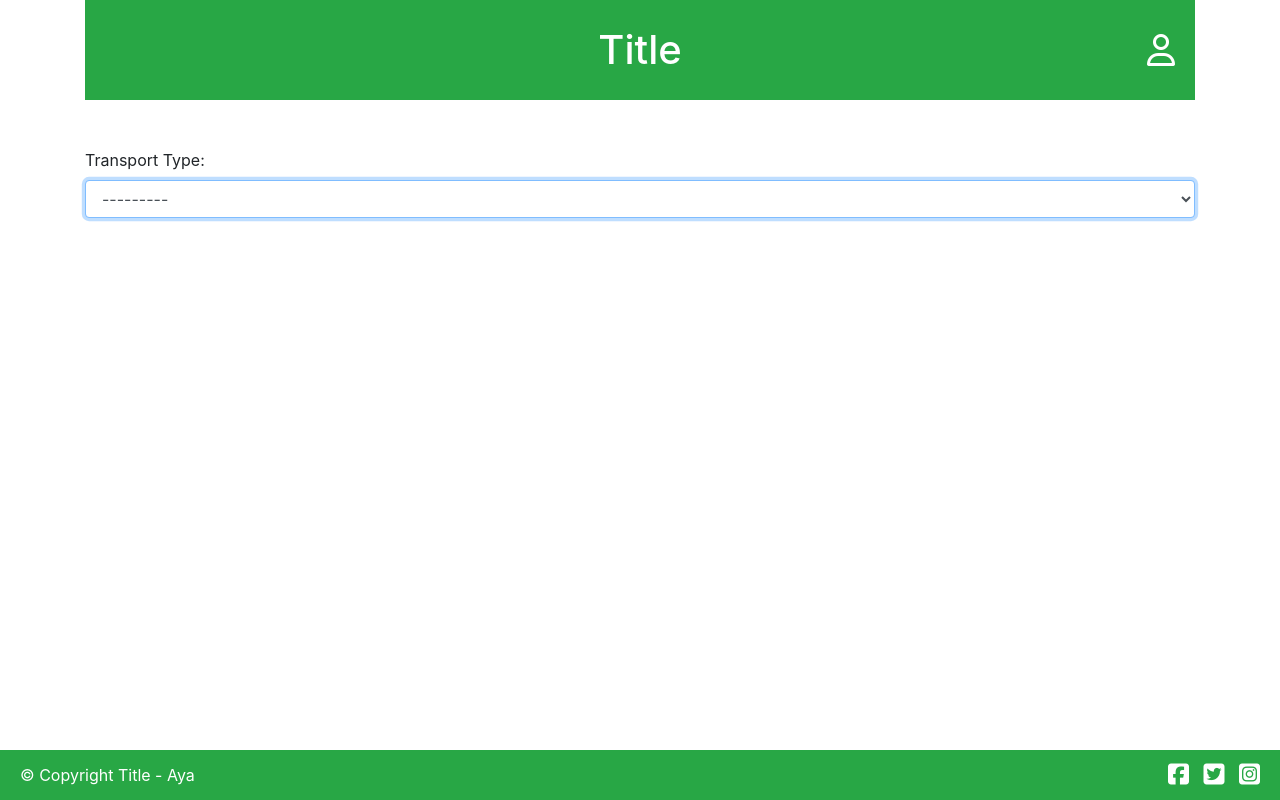
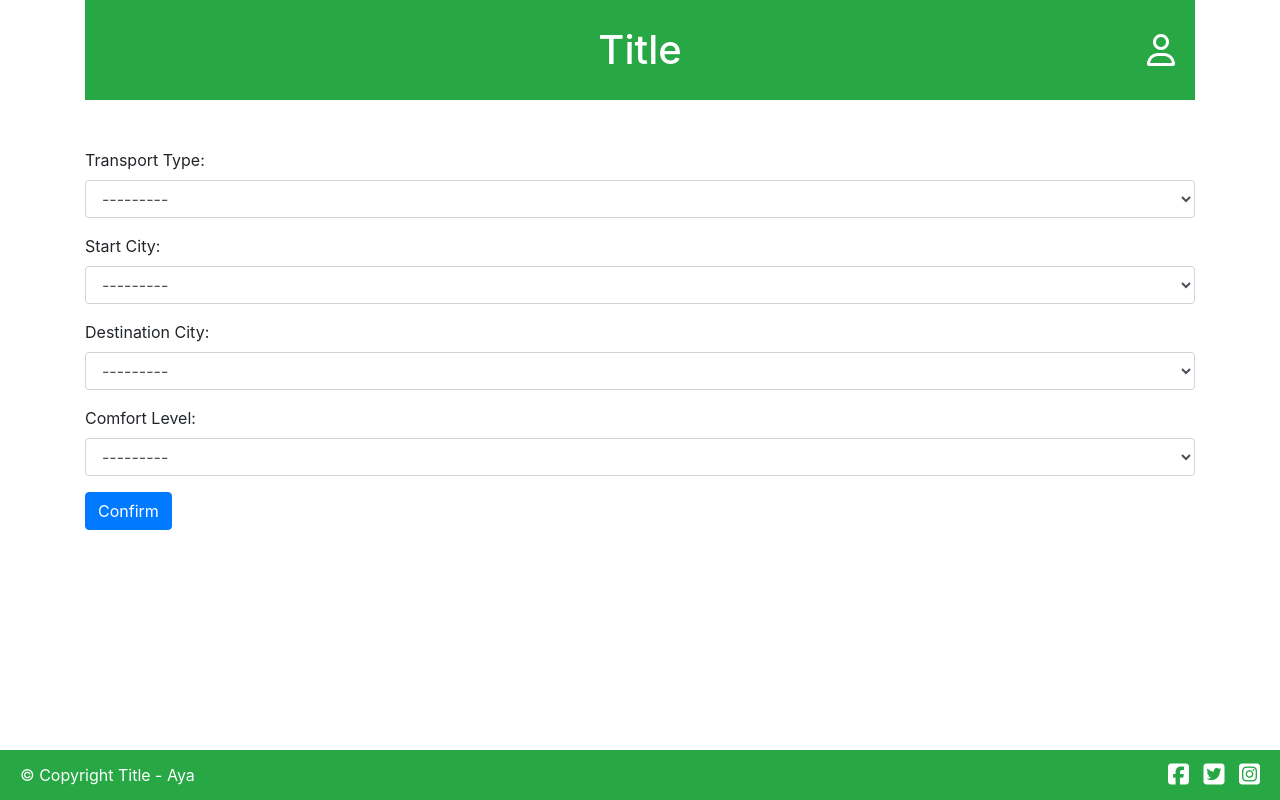
Before and after one commit to Lorddonum/Transges, a Django app: page /ticket/ in a window 1280 px wide. Run offline with Django 4.2, Linux system fonts and the light colour scheme; some libraries are stand-ins or nearby versions.

Commit message:
ticket.html email does not send

```diff
--- a/ticket_app/forms.py
+++ b/ticket_app/forms.py
@@ -23,8 +23,8 @@ class TicketForm(forms.ModelForm):
             'comfort_level',
         ]
         widgets = {
-            'transport_type': forms.Select(attrs={'class': 'form-control', 'id': 'id_transport_type'}),
-            'start_city': forms.Select(attrs={'class': 'form-control', 'id': 'id_start_city', 'placeholder': 'Start city'}),
-            'destination_city': forms.Select(attrs={'class': 'form-control', 'id': 'id_destination_city', 'placeholder': 'Destination city'}),
-            'comfort_level': forms.Select(attrs={'class': 'form-control', 'id': 'id_comfort_level', 'placeholder': 'Comfort level'}),
+            'transport_type': forms.Select(attrs={'class': 'form-control', 'name': 'transport_type', 'id': 'id_transport_type'}),
+            'start_city': forms.Select(attrs={'class': 'form-control', 'name': 'start_city', 'id': 'id_start_city', 'placeholder': 'Start city'}),
+            'destination_city': forms.Select(attrs={'class': 'form-control', 'name': 'destination_city', 'id': 'id_destination_city', 'placeholder': 'Destination city'}),
+            'comfort_level': forms.Select(attrs={'class': 'form-control', 'name': 'comfort_level', 'id': 'id_comfort_level', 'placeholder': 'Comfort level'}),
         }
--- a/ticket_app/models.py
+++ b/ticket_app/models.py
@@ -21,14 +21,14 @@ class Ticket(models.Model):
         (3, '3rd Class'),
     )
     transport_type = models.CharField(max_length=10, choices=TRANSPORT_TYPE_CHOICES, verbose_name="Transport Type")
-    start_date = models.DateTimeField(default=timezone.now, verbose_name="Start Date")
+    start_time = models.DateTimeField(default=timezone.now, verbose_name="Start Time")
     start_city = models.CharField(max_length=12, choices=START_CITY_CHOICES, verbose_name="Start City")
     destination_city = models.CharField(max_length=12, choices=START_CITY_CHOICES, verbose_name="Destination City")
     arrival_time = models.DateTimeField(verbose_name="Arrival Time")
     comfort_level = models.PositiveSmallIntegerField(choices=COMFORT_LEVEL_CHOICES, verbose_name="Comfort Level")
 
     def save(self, *args, **kwargs):
-        self.arrival_time = self.start_date + timedelta(hours=2)
+        self.arrival_time = self.start_time + timedelta(hours=2)
         super(Ticket, self).save(*args, **kwargs)
 
     def __str__(self):
--- a/ticket_app/templates/confirmation.html
+++ b/ticket_app/templates/confirmation.html
@@ -105,7 +105,7 @@
             countdownDisplay.textContent = countdown;
 
             if (countdown === 0) {
-                window.location.href = 'index.html';
+                window.location.href = '{% url 'index' %}';
             } else {
                 setTimeout(updateCountdown, 1000);
             }
--- a/ticket_app/templates/ticket.html
+++ b/ticket_app/templates/ticket.html
@@ -117,11 +117,11 @@
 
             <form class="mt-5" action="{% url 'confirmation' %}" method="POST">
                 {% csrf_token %}
-                <p>{{ form.transport_type.errors }}{{ form.transport_type.label_tag }} {{ form.transport_type }}</p>
-                <p>{{ form.start_city.errors }} {{ form.start_city }}</p>
-                <p>{{ form.destination_city.errors }} {{ form.destination_city }}</p>
-                <p>{{ form.comfort_level.errors }} {{ form.comfort_level }}</p>
-                <button type="submit" id="confirm-btn" class="btn btn-primary" style="display:none;">Confirm</button>
+                <p>{{ form.transport_type.errors }}{{ form.transport_type.label_tag }}<br>{{ form.transport_type }}</p>
+                <p>{{ form.start_city.errors }}{{ form.start_city.label_tag }}<br>{{ form.start_city }}</p>
+                <p>{{ form.destination_city.errors }}{{ form.destination_city.label_tag }}<br>{{ form.destination_city }}</p>
+                <p>{{ form.comfort_level.errors }}{{ form.comfort_level.label_tag }}<br>{{ form.comfort_level }}</p>
+                <button type="submit" id="confirm-btn" class="btn btn-primary">Confirm</button>
             </form>
         </div>
         <footer>
@@ -139,57 +139,6 @@
             </div>
         </footer>
     </div>
-    <script>
-        $(document).ready(function() {
-            function hideElements(elementIds) {
-                elementIds.forEach(function (elementId) {
-                    document.getElementById(elementId).closest('p').style.display = "none";
-                });
-            }
 
-            function showElement(elementId) {
-                document.getElementById(elementId).closest('p').style.display = "block";
-            }
-
-            document.getElementById("id_transport_type").addEventListener("change", function () {
-                if (this.value) {
-                    showElement("id_start_city");
-                } else {
-                    hideElements(["id_start_city", "id_destination_city", "id_comfort_level", "confirm-btn"]);
-                }
-            });
-
-            document.getElementById("id_start_city").addEventListener("change", function () {
-                if (this.value) {
-                    showElement("id_destination_city");
-                } else {
-                    hideElements(["id_destination_city", "id_comfort_level", "confirm-btn"]);
-                }
-            });
-
-            document.getElementById("id_destination_city").addEventListener("change", function () {
-                if (this.value) {
-                    showElement("id_comfort_level");
-                } else {
-                    hideElements(["id_comfort_level", "confirm-btn"]);
-                }
-            });
-
-            document.getElementById("id_comfort_level").addEventListener("change", function () {
-                if (this.value) {
-                    document.getElementById("confirm-btn").style.display = "block";
-                } else {
-                    document.getElementById("confirm-btn").style.display = "none";
-                }
-            });
-
-            const firstField = document.getElementById("id_transport_type");
-            firstField.focus();
-
-            // Hide form elements initially
-            hideElements(["id_start_city","id_destination_city", "id_comfort_level", "confirm-btn"]);
-        });
-
-    </script>
 </body>
 </html>
--- a/ticket_app/views.py
+++ b/ticket_app/views.py
@@ -1,3 +1,4 @@
+from django.core.mail import send_mail
 from django.shortcuts import render, redirect
 from .forms import CustomUserCreationForm, TicketForm
 from django.contrib.auth.forms import AuthenticationForm
@@ -8,6 +9,23 @@ def ticket(request):
         form = TicketForm(request.POST)
         if form.is_valid():
             form.save()
+            if request.user.is_authenticated:
+                # Prepare email
+                subject = 'Ticket booked.'
+                message = f"""Ticket booked.
+                Transport type: {ticket.transport_type}
+                Start time: {ticket.start_time}
+                Arrival time: {ticket.arrival_time}
+                Start city: {ticket.start_city}
+                Destination city: {ticket.destination_city}
+                Comfort level: {ticket.comfort_level}
+                Thank you for choosing Transges!"""
+
+                recipient = request.user.email
+
+                # Send email
+                send_mail(subject, message, from_email=None, recipient_list=[recipient])
+
             return redirect('confirmation')
     else:
         form = TicketForm()
```
Also changed, not shown: Transges/settings.py (+10 -0 lines), db.sqlite3, ticket_app/migrations/0002_remove_ticket_start_date_ticket_start_time_and_more.py (added).
